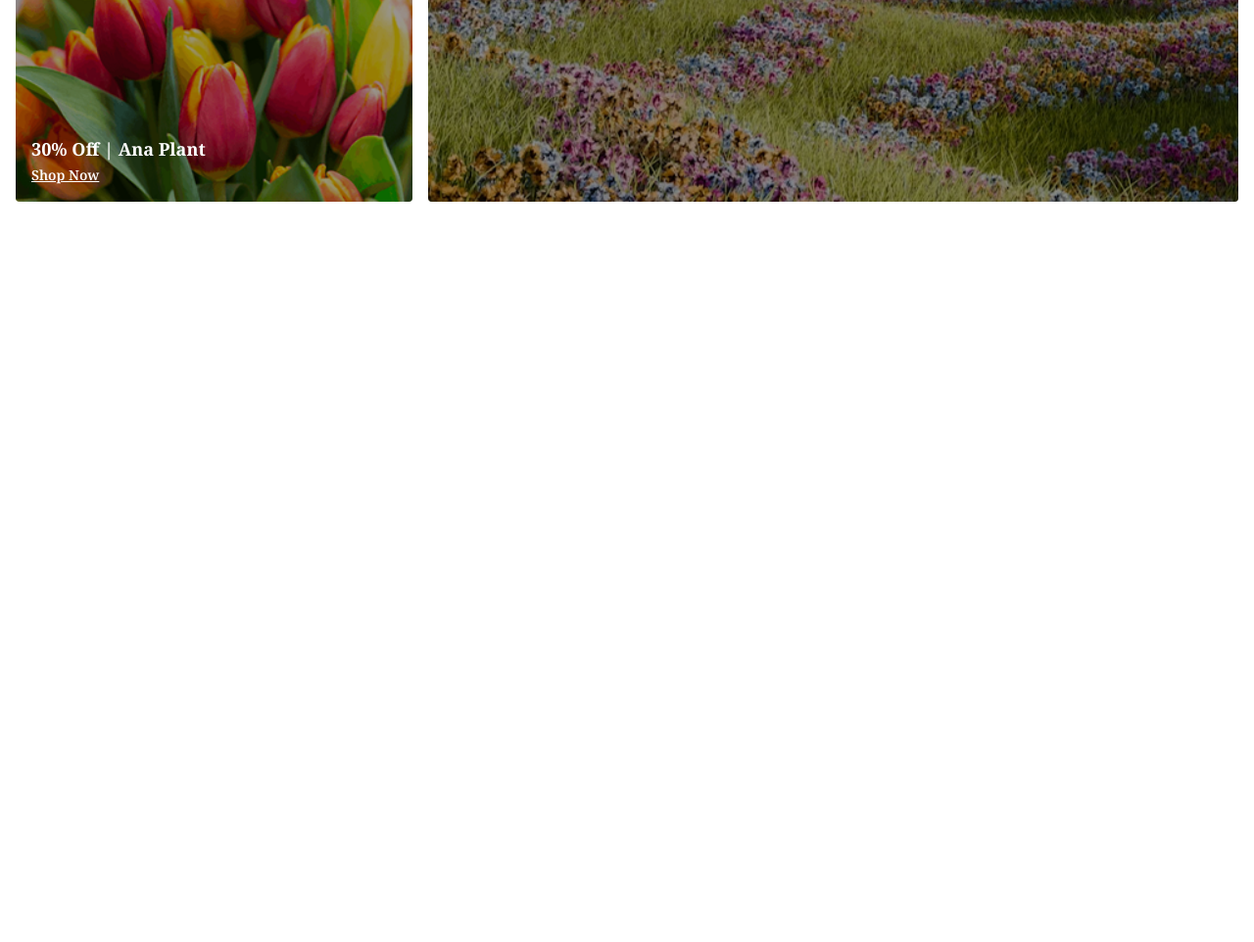
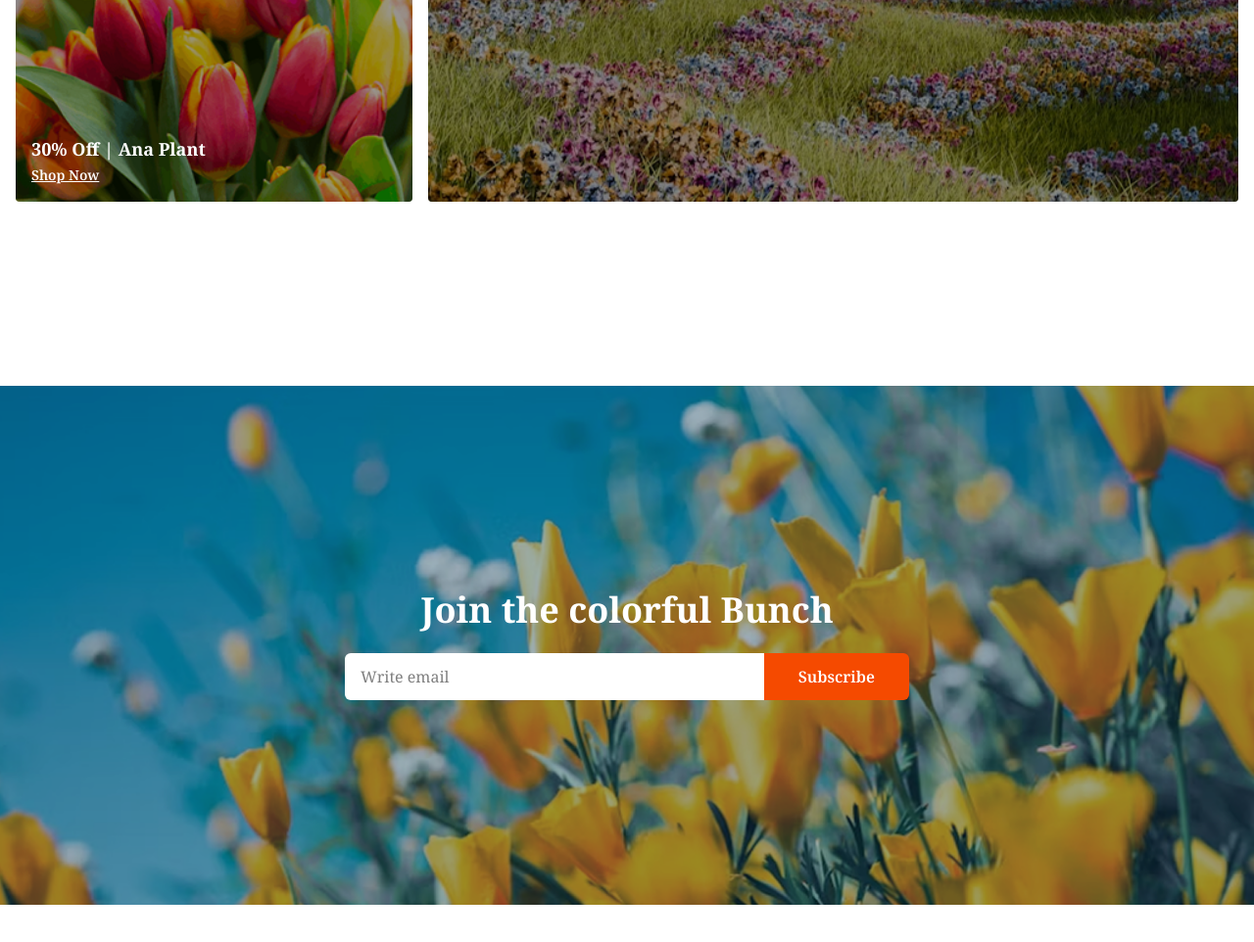
Before and after one commit to mdrakib02/Assignment-Tw---B12, a plain HTML site: page index.html in a window 1280 px wide. Shown: the part 3407-4369 px from the top of the page at 98% size. Before the commit the page ends 3625 px from the top, so only its background shows below. Drawn offline with nearby package versions, Linux system fonts and the light colour scheme.

Commit message:
Join the colorful

```diff
--- a/index.html
+++ b/index.html
@@ -247,11 +247,13 @@
       <section class="container mx-auto px-4">
         <div class="h-[700px]">
           <!-- Section Heading -->
-          <div class=" mx-auto text-center mb-10">
+          <div class="mx-auto text-center mb-10">
             <h2 class="text-4xl sm:text-5xl lg:text-6xl font-bold">
               <span class="text-orange-600">Latest</span> Deals
             </h2>
-            <p class="mt-3 text-gray-600 max-w-4xl mx-auto text-sm sm:text-base">
+            <p
+              class="mt-3 text-gray-600 max-w-4xl mx-auto text-sm sm:text-base"
+            >
               Indulge your senses with the beauty and fragrance of our fresh
               flower shop. From classic roses to exotic blooms, we offer a wide
               variety of fresh.
@@ -278,7 +280,9 @@
             >
               <div class="absolute inset-0 bg-black/40"></div>
               <div class="relative z-10 text-center">
-                <p class="text-2xl md:text-4xl font-bold">25% Off | Zabo Plant</p>
+                <p class="text-2xl md:text-4xl font-bold">
+                  25% Off | Zabo Plant
+                </p>
                 <a
                   href="#"
                   class="mt-2 text-lg font-semibold underline inline-block"
@@ -301,6 +305,39 @@
           </div>
         </div>
       </section>
+
+      <!-- Call Action Sections -->
+
+      <section
+        class="h-[530px] bg-cover bg-center flex items-center justify-center flex-col text-center my-44"
+        style="background-image: url('./assets/news-letter-bg.png')"
+      >
+        <div>
+          <!-- Heading -->
+          <h2
+            class="text-3xl sm:text-3xl md:text-4xl font-bold text-white mb-6"
+          >
+            Join the colorful Bunch
+          </h2>
+
+          <!-- Email Form sections -->
+          <form
+            class="w-full max-w-xl flex flex-row items-center"
+          >
+            <input
+              type="email"
+              placeholder="Write email"
+              class="w-2/3 md:w-[600px] px-4 py-3 rounded-l-md  rounded-r-none rounded-md border-none  bg-white mx-auto"
+            />
+            <button
+              type="submit"
+              class="w-1/3 bg-orange-600 text-white font-semibold px-6 py-3 rounded-md sm:rounded-r-md rounded-l-none hover:bg-orange-700 transition"
+            >
+              Subscribe
+            </button>
+          </form>
+        </div>
+      </section>
     </main>
     <footer></footer>
   </body>
```
